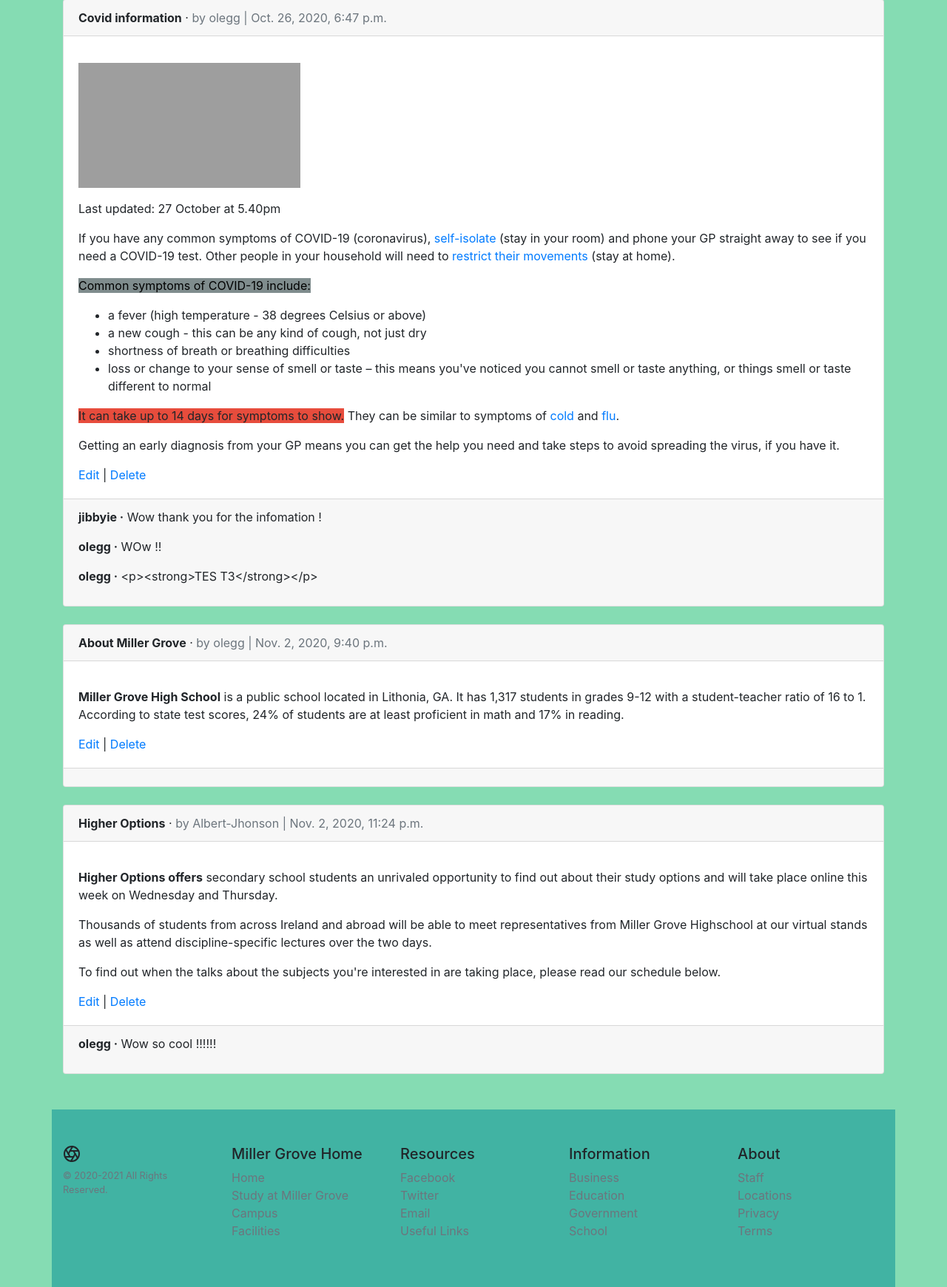
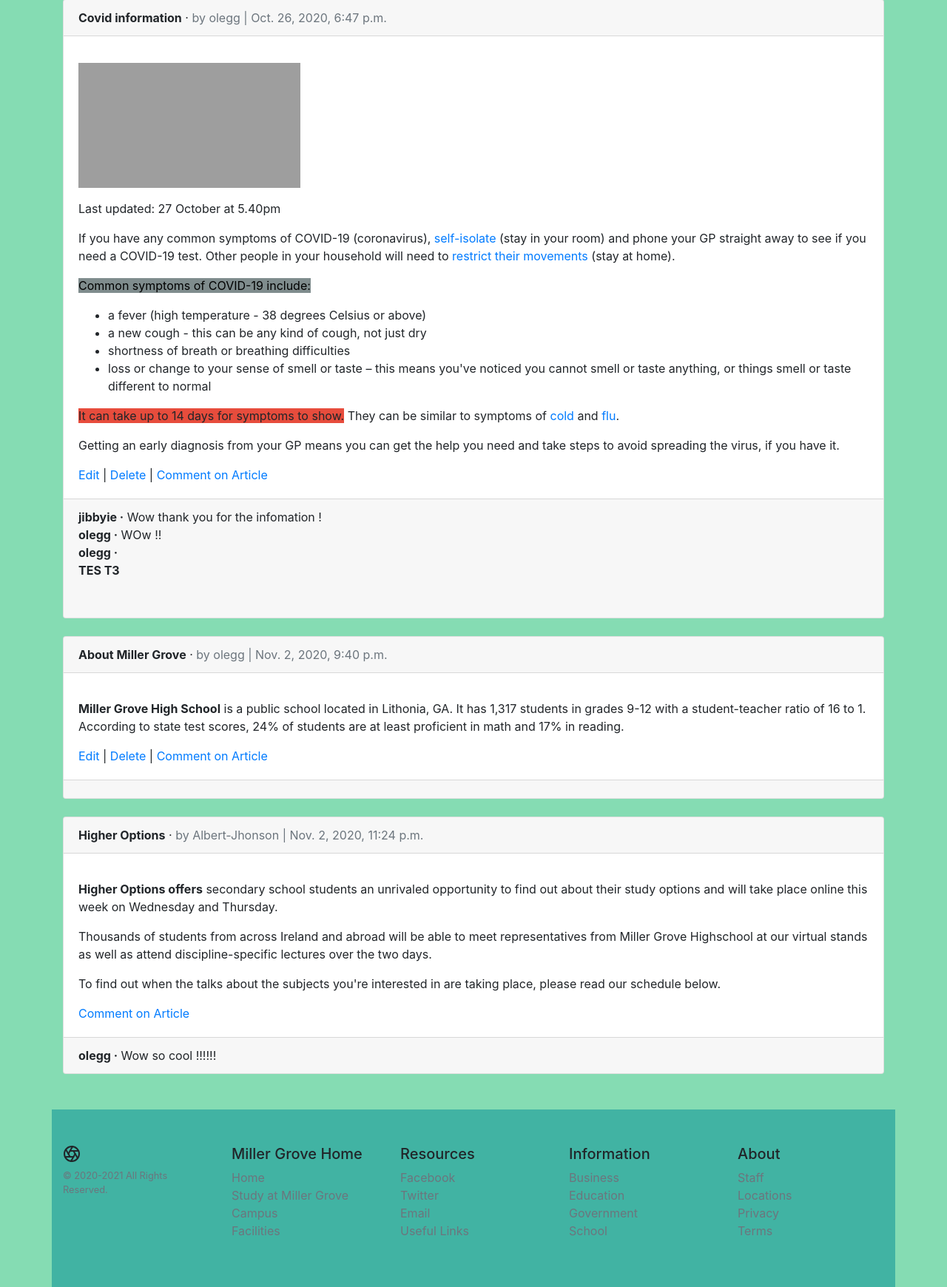
Before and after one commit to oleg-glingeanu/django-project, a Django app: page /articles/ in a window 1280 px wide. Shown: the part 57-1797 px from the top of the page at 74% size. Run offline with Django 3.2, Linux system fonts and the light colour scheme; a user stored in the database is signed in; data comes from the database, SQL or seed files in the repository; both versions use the stored data as it was after the commit; some libraries are stand-ins or nearby versions; grey boxes are pictures that could not be loaded.

Commit message:
Finished
Finished

```diff
--- a/accounts/admin.py
+++ b/accounts/admin.py
@@ -12,4 +12,6 @@ class CustomUserAdmin(UserAdmin):
     model = CustomUser
     list_display = ['username','is_staff']
 
-admin.site.register(CustomUser, CustomUserAdmin)
+admin.site.register(CustomUser,CustomUserAdmin,)
+#admin.site.register(Article)
+#admin.site.register(Comment)
--- a/articles/models.py
+++ b/articles/models.py
@@ -29,7 +29,7 @@ class Comment(models.Model): # new
         on_delete=models.CASCADE,
         related_name='comments', # new
     )
-    comment = models.CharField(max_length=140)
+    comment = models.CharField(max_length=255)
     author = models.ForeignKey(
         get_user_model(),
         on_delete=models.CASCADE,
--- a/articles/urls.py
+++ b/articles/urls.py
@@ -8,6 +8,7 @@ from .views import (
     ArticleDetailView, # new
     ArticleDeleteView, # new
     ArticleCreateView, # new
+    Add_Comment
 )
 
 urlpatterns=[
@@ -20,6 +21,7 @@ urlpatterns=[
     path('events/', index.events, name='events_page'),
     path('news/', index.news, name='news_page'),
     path('covid/', index.covid, name='covid_page'),
-    path('new/', ArticleCreateView.as_view(), name='article_new'), # new
+    path('new/', ArticleCreateView.as_view(), name='article_new'),
+    path('article/<int:pk>/comment', Add_Comment.as_view(), name='comment_new'), # new
     path('', ArticleListView.as_view(), name='article_list'),
 ]
--- a/articles/views.py
+++ b/articles/views.py
@@ -2,7 +2,7 @@ from django.contrib.auth.mixins import LoginRequiredMixin, UserPassesTestMixin
 from django.views.generic import ListView, DetailView # new
 from django.views.generic.edit import UpdateView, DeleteView, CreateView
 from django.urls import reverse_lazy # new
-from .models import Article
+from .models import Article , Comment
 
 
 # Create your views here.
@@ -40,3 +40,12 @@ class ArticleCreateView(LoginRequiredMixin, CreateView): # new
     def form_valid(self, form): # new
         form.instance.author = self.request.user
         return super().form_valid(form)
+
+class Add_Comment(LoginRequiredMixin, CreateView): # new
+    model = Comment
+    fields = ('article','comment')
+    template_name = 'comment_new.html'
+
+    def form_valid(self, form): # new
+        form.instance.author = self.request.user
+        return super().form_valid(form)
--- a/templates/article_detail.html
+++ b/templates/article_detail.html
@@ -9,4 +9,4 @@
   <p><a href="{% url 'article_edit' article.pk %}">Edit</a> |
     <a href="{% url 'article_delete' article.pk %}">Delete</a></p>
   <p>Back to <a href="{% url 'article_list' %}">All Articles</a>.</p>
-{% endblock content %}
+  {% endblock content %}
--- a/templates/article_list.html
+++ b/templates/article_list.html
@@ -10,15 +10,18 @@
       <div class="card-body">
         <!-- Changes start here! -->
         <p>{{ article.body | safe }}</p>
+          {% if user.id == article.author.id %}
         <a href="{% url 'article_edit' article.pk %}">Edit</a> |
-        <a href="{% url 'article_delete' article.pk %}">Delete</a>
+        <a href="{% url 'article_delete' article.pk %}">Delete</a> |
+        {% endif %}
+        <a href="{% url 'comment_new' article.pk %}">Comment on Article</a>
       </div>
       <div class="card-footer">
         {% for comment in article.comments.all %}
-          <p>
-            <span class="font-weight-bold">{{ comment.author }} &middot;</span>
-            {{ comment }}
-          </p>
+
+            <span class="font-weight-bold">{{ comment.author }}  &middot;</span>
+            {{ comment | safe }}
+          <br>
         {% endfor %}
       </div>
       <!-- Changes end here! -->
--- a/templates/covid_page.html
+++ b/templates/covid_page.html
@@ -5,7 +5,7 @@
 <div class="jumbotron">
   <div class="container">
     <h1 class="text-center display-3">HSE Guidelines</h1>
-    <p class="text-center"><a class="btn btn-primary btn-lg" href="http://127.0.0.1:8000/articles/2/" role="button">Learn more on Our Covid Page »</a></p>
+    <p class="text-center"><a class="btn btn-primary btn-lg" href="https://www2.hse.ie/conditions/coronavirus/symptoms.html" target="_blank" role="button">Learn more on the HSE page »</a></p>
     <br>
     <img src="{% static '/images/covid-19.jpg'%}" style="
 display: block;
```
Also changed, not shown: templates/comment_new.html (added, +9 -0 lines), db.sqlite3, templates/base.html (line endings or trailing spaces).
